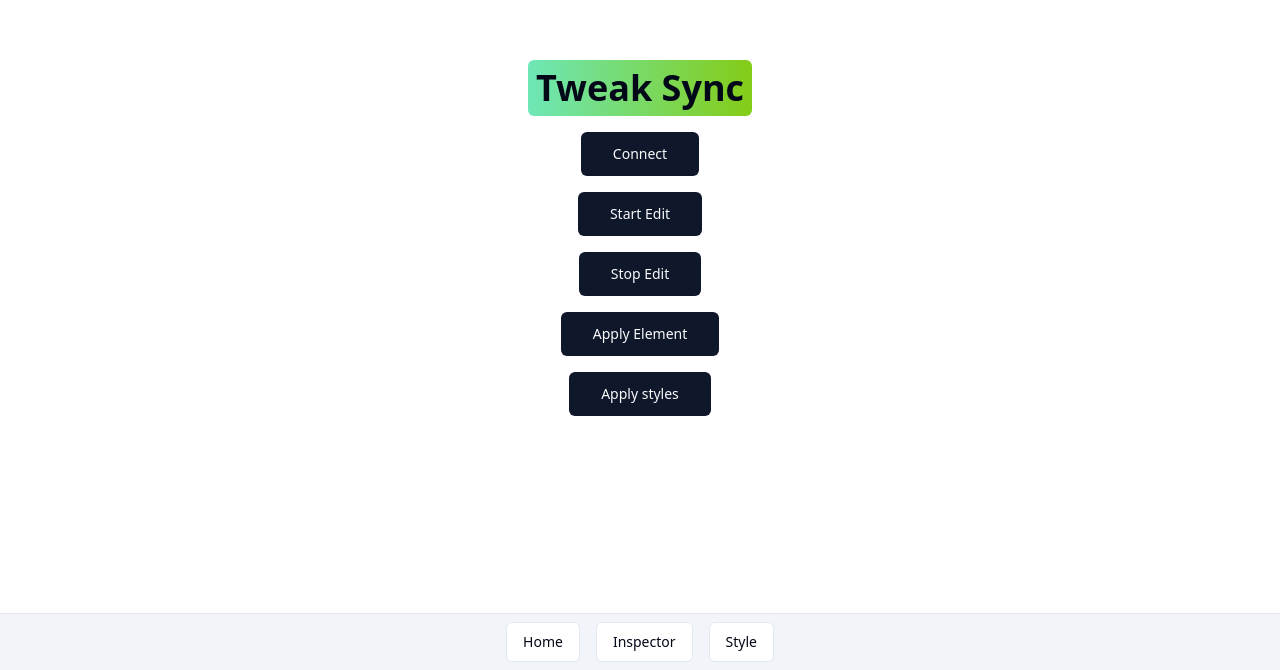
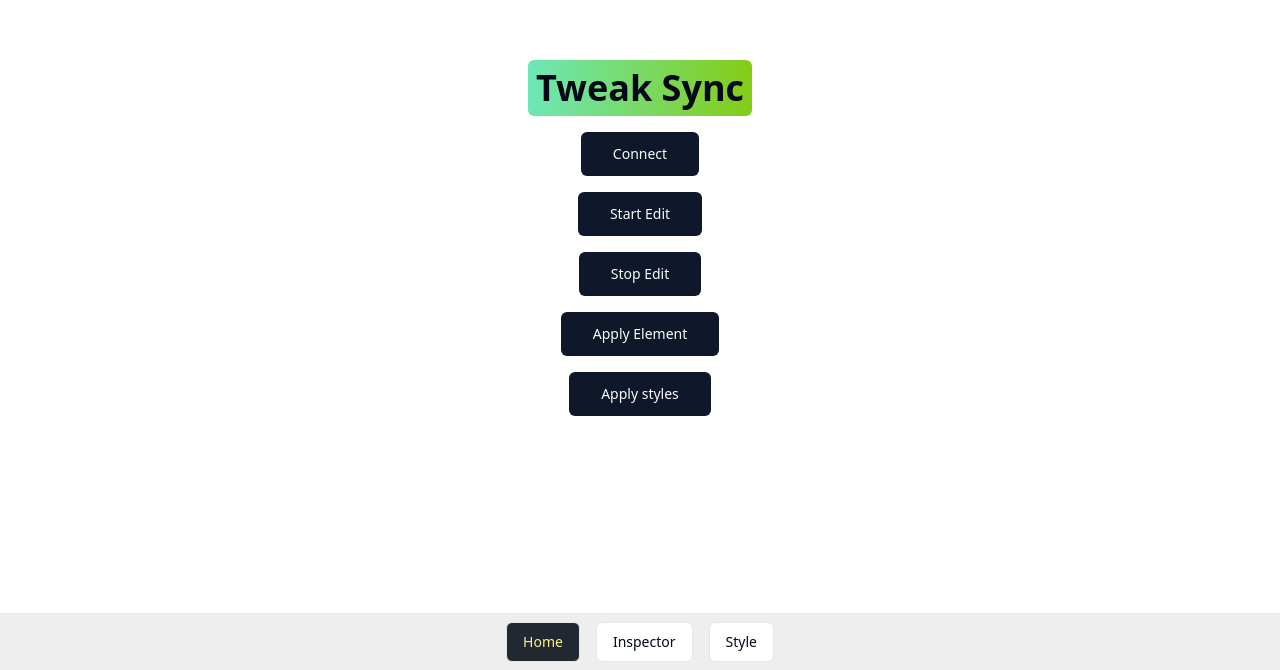
Before and after one commit to Mohamedhazeem/TweakSyncChrome, a React (Vite) app: page / in a window 1280 px wide. Shown: the part 130-800 px from the top of the page. Built offline with nearby package versions, Linux system fonts and the light colour scheme.

Commit message:
UI Updates

```diff
--- a/src/components/Navbar.tsx
+++ b/src/components/Navbar.tsx
@@ -1,12 +1,13 @@
 import { ElementDetails, ElementStyles } from "@/types/elementTypes";
 import { useEffect, useState } from "react";
-import { Outlet, Link } from "react-router-dom";
+import { Link, Outlet, useLocation } from "react-router-dom";
 import { Button } from "./ui/button";
 import { toast } from "react-hot-toast";
 export const Navbar = () => {
   const [elementDetails, setElementDetails] = useState<ElementDetails | null>(null);
   const [elementStyle, setElementStyle] = useState<ElementStyles | null>(null);
-
+  const location = useLocation();
+  const [activeButton, setActiveButton] = useState(location.pathname);
   // eslint-disable-next-line @typescript-eslint/no-explicit-any
   const handleMessage = (message: any) => {
     if (message.action === "showElementDetails") {
@@ -44,30 +45,54 @@ export const Navbar = () => {
       }
     });
   };
+  const handleClick = (path: string) => {
+    setActiveButton(path);
+  };
 
   return (
     <>
       <div className="flex flex-col fixed bottom-0 w-full z-50">
-        <nav className="border-t bg-slate-100 px-4 py-2 flex justify-center gap-4">
-          <Button variant="outline" size="default" data-TweakSyncUI>
-            <Link to={"/"}>Home</Link>
-          </Button>
+        <nav className="border-t bg-[#EEEEEE] px-4 py-2 flex justify-center gap-4">
+          <Link to={"/"}>
             <Button
               variant="outline"
               size="default"
               data-TweakSyncUI
-            onClick={getUpdatedElementDetails}
+              className={activeButton === "/" ? "navbarButton" : ""}
+              onClick={() => handleClick("/")}
             >
-            <Link to={"/elementInspector"}>Inspector</Link>
+              Home
             </Button>
+          </Link>
+          <Link to={"/elementInspector"}>
             <Button
               variant="outline"
               size="default"
               data-TweakSyncUI
-            onClick={getUpdatedStyleDetails}
+              className={activeButton === "/elementInspector" ? "navbarButton" : ""}
+              onClick={() => {
+                handleClick("/elementInspector");
+                getUpdatedElementDetails();
+              }}
+              // onClick={getUpdatedElementDetails}
             >
-            <Link to={"/styleInspector"}>Style</Link>
+              Inspector
             </Button>
+          </Link>
+          <Link to={"/styleInspector"}>
+            <Button
+              variant="outline"
+              size="default"
+              data-TweakSyncUI
+              className={activeButton === "/styleInspector" ? "navbarButton" : ""}
+              onClick={() => {
+                handleClick("/styleInspector");
+                getUpdatedStyleDetails();
+              }}
+            >
+              Style
+            </Button>
+          </Link>
         </nav>
       </div>
       <Outlet context={{ element: elementDetails, style: elementStyle }} />
--- a/src/components/styles/styleHelperComponents/AddStyleProperty.tsx
+++ b/src/components/styles/styleHelperComponents/AddStyleProperty.tsx
@@ -77,9 +77,16 @@ function AddStyleProperty({ selector, setStyles, addStyleProperty }: AddStylePro
   return (
     <Popover open={open} onOpenChange={setOpen}>
       <PopoverTrigger asChild>
-        <Button variant="outline" role="combobox" aria-expanded={open} className="addStyleProperty">
-          Add Style Property
-        </Button>
+        <div className="w-full flex items-center justify-center">
+          <Button
+            variant="outline"
+            role="combobox"
+            aria-expanded={open}
+            className="addStyleProperty"
+          >
+            Add Style Property
+          </Button>
+        </div>
       </PopoverTrigger>
       <PopoverContent className="w-[250px] p-0">
         <Command>
--- a/src/components/ui/accordion.tsx
+++ b/src/components/ui/accordion.tsx
@@ -22,7 +22,7 @@ const AccordionTrigger = React.forwardRef<
     <AccordionPrimitive.Trigger
       ref={ref}
       className={cn(
-        "flex flex-1 items-center font-medium transition-all [&[data-state=open]>svg]:rotate-180",
+        "flex flex-1 gap-1 items-center font-medium transition-all [&[data-state=open]>svg]:rotate-180",
         className
       )}
       {...props}
--- a/src/components/ui/button.tsx
+++ b/src/components/ui/button.tsx
@@ -1,8 +1,8 @@
-import * as React from "react"
-import { Slot } from "@radix-ui/react-slot"
-import { cva, type VariantProps } from "class-variance-authority"
+import * as React from "react";
+import { Slot } from "@radix-ui/react-slot";
+import { cva, type VariantProps } from "class-variance-authority";
 
-import { cn } from "@/lib/utils"
+import { cn } from "@/lib/utils";
 
 const buttonVariants = cva(
   "inline-flex items-center justify-center whitespace-nowrap rounded-md text-sm font-medium ring-offset-background transition-colors focus-visible:outline-none focus-visible:ring-2 focus-visible:ring-ring focus-visible:ring-offset-2 disabled:pointer-events-none disabled:opacity-50",
@@ -10,12 +10,9 @@ const buttonVariants = cva(
     variants: {
       variant: {
         default: "bg-primary text-primary-foreground hover:bg-primary/90",
-        destructive:
-          "bg-destructive text-destructive-foreground hover:bg-destructive/90",
-        outline:
-          "border border-input bg-background hover:bg-accent hover:text-accent-foreground",
-        secondary:
-          "bg-secondary text-secondary-foreground hover:bg-secondary/80",
+        destructive: "bg-destructive text-destructive-foreground hover:bg-destructive/90",
+        outline: "border border-input bg-background", //hover:bg-accent hover:text-accent-foreground
+        secondary: "bg-secondary text-secondary-foreground hover:bg-secondary/80",
         ghost: "hover:bg-accent hover:text-accent-foreground",
         link: "text-primary underline-offset-4 hover:underline",
       },
@@ -31,26 +28,22 @@ const buttonVariants = cva(
       size: "default",
     },
   }
-)
+);
 
 export interface ButtonProps
   extends React.ButtonHTMLAttributes<HTMLButtonElement>,
     VariantProps<typeof buttonVariants> {
-  asChild?: boolean
+  asChild?: boolean;
 }
 
 const Button = React.forwardRef<HTMLButtonElement, ButtonProps>(
   ({ className, variant, size, asChild = false, ...props }, ref) => {
-    const Comp = asChild ? Slot : "button"
+    const Comp = asChild ? Slot : "button";
     return (
-      <Comp
-        className={cn(buttonVariants({ variant, size, className }))}
-        ref={ref}
-        {...props}
-      />
-    )
+      <Comp className={cn(buttonVariants({ variant, size, className }))} ref={ref} {...props} />
+    );
   }
-)
-Button.displayName = "Button"
+);
+Button.displayName = "Button";
 
-export { Button, buttonVariants }
+export { Button, buttonVariants };
--- a/src/main.css
+++ b/src/main.css
@@ -19,16 +19,19 @@
   @apply flex flex-col gap-1;
 }
 .inspector-header {
-  @apply flex flex-row justify-between items-center rounded px-3 h-9 bg-gradient-to-r from-indigo-500 to-blue-500;
+  @apply flex flex-row justify-between items-center rounded px-3 h-9 bg-[#222831]; /*bg-gradient-to-r from-indigo-500 to-blue-500*/
 }
 .inspector-title {
-  @apply text-lg font-semibold;
+  @apply text-lg font-semibold text-yellow-200;
 }
 .inspector-applyButton {
-  @apply bg-gradient-to-r from-amber-200 to-yellow-500 py-1 h-7 text-black;
+  @apply bg-[#EEEEEE] py-1 h-7 text-black; /*bg-gradient-to-r from-amber-200 to-yellow-500 */
 }
 .tweak-sync-logo {
   @apply bg-gradient-to-r from-emerald-300 to-lime-500 rounded-md font-semibold p-2 text-4xl cursor-default;
+}
+.navbarButton {
+  @apply bg-[#222831] text-yellow-200 hover:text-[#EEEEEE];
 }
 /* #endregion InspectorStyles */
 
@@ -40,7 +43,7 @@
   @apply p-2 py-1 rounded;
 }
 .layoutCardHeaderActive {
-  @apply bg-gradient-to-r from-emerald-300 to-lime-500;
+  @apply bg-[#00ADB5]; /*bg-gradient-to-r from-emerald-300 to-lime-500*/
 }
 .layoutCardHeaderInActive {
   @apply bg-gradient-to-r from-zinc-300 to-slate-500;
@@ -73,13 +76,13 @@
   @apply p-0 pb-2 py-1 px-1 m-0 flex flex-col gap-2;
 }
 .layoutParentCardContentHeader {
-  @apply p-2 rounded bg-gradient-to-r from-purple-400 to-purple-700;
+  @apply p-2 rounded bg-[#393E46]; /*bg-gradient-to-r from-purple-400 to-purple-700*/
 }
 .layoutParentCardContentTitle {
-  @apply flex justify-between items-center text-base font-medium w-full;
+  @apply flex justify-between items-center text-base font-medium w-full text-[#EEEEEE];
 }
 .layoutParentCardTitle {
-  @apply text-lg font-semibold flex justify-between items-center;
+  @apply text-lg text-[#222831] font-bold flex justify-between items-center px-1;
 }
 .textArea {
   @apply grid w-full gap-2 p-2;
@@ -88,7 +91,7 @@
   @apply flex flex-col gap-1;
 }
 .addStyleProperty {
-  @apply bg-gradient-to-r from-lime-400 to-lime-500;
+  @apply bg-gradient-to-r from-lime-400 to-lime-500 w-1/2;
 }
 /* #endregion LayoutStyles */
 
```
Lines whose indentation alone changed are shown as unchanged.
